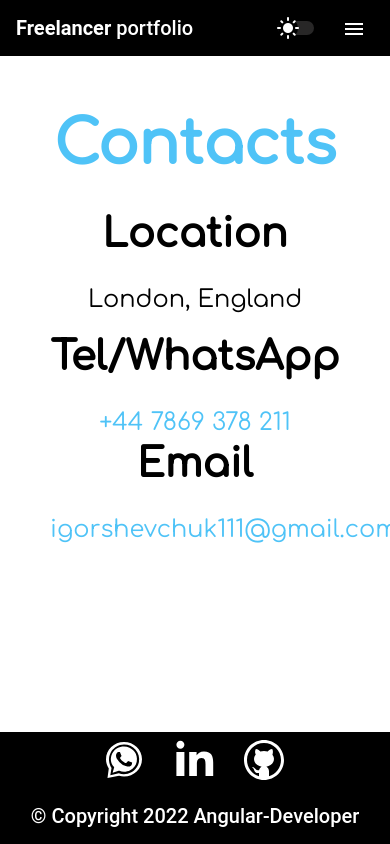
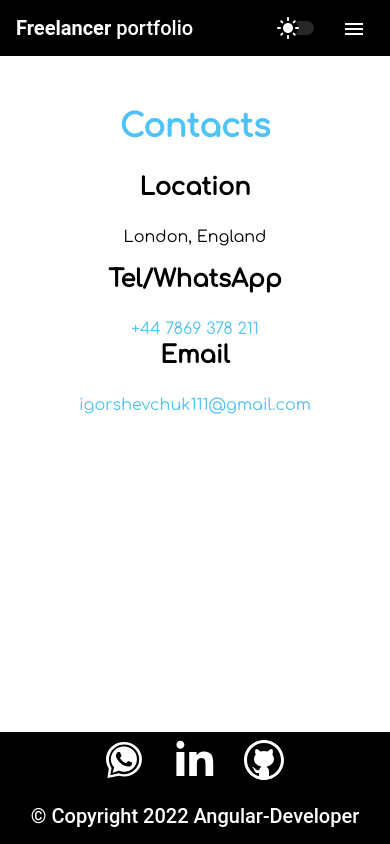
Before and after one commit to IgorShevchuk111/is-portfolio, an Angular app: page /contacts in a window 390 px wide. Built offline with nearby package versions, Linux system fonts and the light colour scheme.

Commit message:
Added @media screen

```diff
--- a/src/app/contacts-page/contacts-page.component.scss
+++ b/src/app/contacts-page/contacts-page.component.scss
@@ -5,3 +5,9 @@
     text-align: center;
     padding: 50px;
 }
+
+@media screen and (max-width: 959px) {
+    .container {
+        padding: 50px 10px;
+    }
+}
--- a/src/app/home-page/home-page.component.scss
+++ b/src/app/home-page/home-page.component.scss
@@ -6,3 +6,9 @@
     background-size: contain;
     background-position: center center;
 }
+
+@media screen and (max-width: 959px) {
+    .container {
+        padding: 100px 10px;
+    }
+}
--- a/src/app/projects-page/projects-page.component.scss
+++ b/src/app/projects-page/projects-page.component.scss
@@ -5,3 +5,9 @@
     text-align: center;
     padding: 50px;
 }
+
+@media screen and (max-width: 959px) {
+    .container {
+        padding: 50px 10px;
+    }
+}
--- a/src/app/skills-page/skills-page.component.scss
+++ b/src/app/skills-page/skills-page.component.scss
@@ -9,3 +9,9 @@
 :host {
     box-sizing: border-box;
 }
+
+@media screen and (max-width: 959px) {
+    .container {
+        padding: 50px 10px;
+    }
+}
--- a/src/styles.scss
+++ b/src/styles.scss
@@ -196,3 +196,17 @@ a {
 .spacer {
     flex: 1;
 }
+
+@media screen and (max-width: 959px) {
+    .level-1 {
+        font-size: 32px;
+    }
+
+    .level-2 {
+        font-size: 24px;
+    }
+
+    .level-3 {
+        font-size: 16px;
+    }
+}
```
